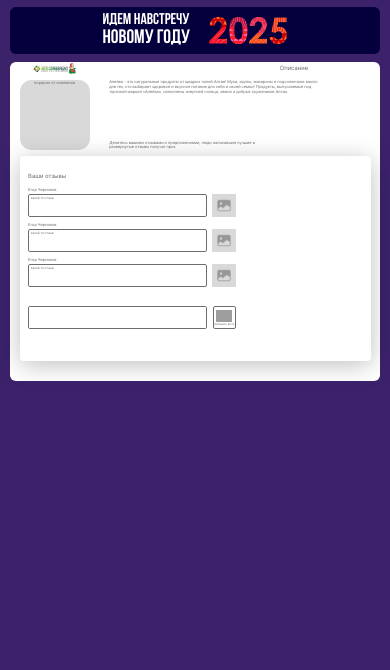
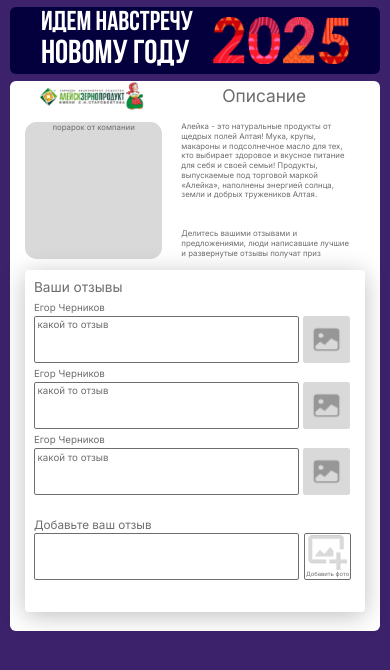
Before and after one commit to Dimasskey/anixPromo, a FastAPI app: page /suppliers in a window 390 px wide. Shown: the part 32-702 px from the top of the page. Run offline with FastAPI, Linux system fonts and the light colour scheme; grey boxes are pictures that could not be loaded.

Commit message:
адаптив для поставщиков фикс для паззлов чтобы с телефона работало
06.11

```diff
--- a/static/css/supplierPageStyle/_mainLogoSuplier.scss
+++ b/static/css/supplierPageStyle/_mainLogoSuplier.scss
@@ -11,7 +11,7 @@
   justify-content: center;
 
   @include mobile {
-    height: 12vw;
+    height: 17vw;
   }
 
   &__heading {
@@ -27,10 +27,18 @@
 
   &__text1 {
     font-size: 4vw;
+
+    @include mobile {
+      font-size: 7vw;
+    }
   }
 
   &__text2 {
     font-size: 5vw;
+
+    @include mobile {
+      font-size: 8.5vw;
+    }
   }
 
   &__image {
@@ -38,7 +46,7 @@
     object-fit: contain;
 
     @include mobile {
-      width: 20vw;
+      width: 35vw;
     }
   }
 }
--- a/static/css/supplierPageStyle/_reviews.scss
+++ b/static/css/supplierPageStyle/_reviews.scss
@@ -8,6 +8,11 @@
   padding: 0.2vw 2.5vw 5vw 2.5vw;
   row-gap: 1.5vw;
 
+  @include mobile {
+    padding: 0.2vw 4vw 5vw 4vw;
+    row-gap: 3vw;
+  }
+
 
   .reviews-header {
     display: flex;
@@ -17,11 +22,20 @@
     &__logo {
       width: 11vw;
       margin-left: 3.5vw;
+
+      @include mobile {
+        width: 27vw;
+      }
     }
 
     &__description {
       font-size: 1.5vw;
       margin-right: 16vw;
+
+      @include mobile {
+        font-size: 4.5vw;
+        margin-right: 15vw;
+      }
     }
   }
 
@@ -36,8 +50,17 @@
       border-radius: 3vw;
       justify-content: center;
 
+      @include mobile {
+        width: 35vw;
+        height: 35vw;
+      }
+
       &__photo {
         font-size: 1vw;
+
+        @include mobile {
+          font-size: 2vw;
+        }
       }
     }
 
@@ -51,8 +74,17 @@
       line-height: 1.25;
       font-size: 1vw;
 
+      @include mobile {
+        width: 59%;
+        font-size: 2vw;
+      }
+
       .reviews-text {
         padding-right: 12vw;
+
+        @include mobile {
+          padding-right: 0;
+        }
       }
     }
   }
@@ -66,10 +98,15 @@
     border-radius: 1vw;
     padding: 1vw 2.2vw 2vw 2.2vw;
 
+
     .reviews-comment-head {
 
       &__text {
         font-size: 1.5vw;
+
+        @include mobile {
+          font-size: 3.5vw;
+        }
       }
     }
 
@@ -80,6 +117,11 @@
       row-gap: 1vw;
       max-height: 26vw;
       overflow-y: auto;
+
+      @include mobile {
+        row-gap: 2vw;
+        max-height: 51vw;
+      }
 
       &::-webkit-scrollbar {
         display: block;
@@ -100,6 +142,12 @@
         "review image";
         height: 8vw;
 
+        @include mobile {
+          grid-template-rows: 4vw 12vw;
+          grid-template-columns: 68vw 14vw;
+          height: 15vw;
+        }
+
         .review-profile-name {
           grid-area: name;
           display: flex;
@@ -107,6 +155,10 @@
 
           &__text {
             font-size: 1vw;
+
+            @include mobile {
+              font-size: 2.5vw;
+            }
           }
         }
 
@@ -117,6 +169,11 @@
           height: 6vw;
           padding: 0.5% 1%;
           font-size: 0.8vw;
+
+          @include mobile {
+            height: 12vw;
+            font-size: 2.5vw;
+          }
         }
 
         .review-image-container {
@@ -131,6 +188,11 @@
           .review-image {
             width: 6vw;
             height: 6vw;
+
+            @include mobile {
+              width: 12vw;
+              height: 12vw;
+            }
           }
         }
       }
@@ -142,8 +204,16 @@
       .review-add-head {
         height: 1.8vw;
 
+        @include mobile {
+          height: 5.8vw;
+        }
+
         &__text {
           font-size: 1vw;
+
+          @include mobile {
+            font-size: 3vw;
+          }
         }
       }
 
@@ -161,6 +231,12 @@
             border: 0.15vw solid #6D6D6D;
             border-radius: 0.5vw;
             padding: 0.5% 1%;
+
+            @include mobile {
+              width: 68vw;
+              height: 12vw;
+              font-size: 2.5vw;
+            }
           }
 
           .review-add-attachment {
@@ -177,12 +253,25 @@
             height: 6vw;
             margin-left: 1.3vw;
 
+            @include mobile {
+              width: 12vw;
+              height: 12vw;
+            }
+
             &__icon {
               width: 4vw;
+
+              @include mobile {
+                width: 10vw;
+              }
             }
 
             &__text {
               font-size: 0.7vw;
+
+              @include mobile {
+                font-size: 1.5vw;
+              }
             }
 
             &-label {
--- a/static/css/supplierPageStyle/supplierMainStyle.css
+++ b/static/css/supplierPageStyle/supplierMainStyle.css
@@ -250,7 +250,7 @@
 }
 @media (max-width: 900px) {
   .supplier-main-logo {
-    height: 12vw;
+    height: 17vw;
   }
 }
 .supplier-main-logo__heading {
@@ -267,8 +267,18 @@
 .supplier-main-logo__text1 {
   font-size: 4vw;
 }
+@media (max-width: 900px) {
+  .supplier-main-logo__text1 {
+    font-size: 7vw;
+  }
+}
 .supplier-main-logo__text2 {
   font-size: 5vw;
+}
+@media (max-width: 900px) {
+  .supplier-main-logo__text2 {
+    font-size: 8.5vw;
+  }
 }
 .supplier-main-logo__image {
   width: 22vw;
@@ -276,7 +286,7 @@
 }
 @media (max-width: 900px) {
   .supplier-main-logo__image {
-    width: 20vw;
+    width: 35vw;
   }
 }
 
@@ -290,6 +300,12 @@
   padding: 0.2vw 2.5vw 5vw 2.5vw;
   row-gap: 1.5vw;
 }
+@media (max-width: 900px) {
+  .reviews-wrapper {
+    padding: 0.2vw 4vw 5vw 4vw;
+    row-gap: 3vw;
+  }
+}
 .reviews-wrapper .reviews-header {
   display: flex;
   align-items: center;
@@ -299,9 +315,20 @@
   width: 11vw;
   margin-left: 3.5vw;
 }
+@media (max-width: 900px) {
+  .reviews-wrapper .reviews-header__logo {
+    width: 27vw;
+  }
+}
 .reviews-wrapper .reviews-header__description {
   font-size: 1.5vw;
   margin-right: 16vw;
+}
+@media (max-width: 900px) {
+  .reviews-wrapper .reviews-header__description {
+    font-size: 4.5vw;
+    margin-right: 15vw;
+  }
 }
 .reviews-wrapper .reviews-gift-and-description {
   display: flex;
@@ -314,8 +341,19 @@
   border-radius: 3vw;
   justify-content: center;
 }
+@media (max-width: 900px) {
+  .reviews-wrapper .reviews-gift-and-description .reviews-gift {
+    width: 35vw;
+    height: 35vw;
+  }
+}
 .reviews-wrapper .reviews-gift-and-description .reviews-gift__photo {
   font-size: 1vw;
+}
+@media (max-width: 900px) {
+  .reviews-wrapper .reviews-gift-and-description .reviews-gift__photo {
+    font-size: 2vw;
+  }
 }
 .reviews-wrapper .reviews-gift-and-description .reviews-description-container {
   display: flex;
@@ -327,8 +365,19 @@
   line-height: 1.25;
   font-size: 1vw;
 }
+@media (max-width: 900px) {
+  .reviews-wrapper .reviews-gift-and-description .reviews-description-container {
+    width: 59%;
+    font-size: 2vw;
+  }
+}
 .reviews-wrapper .reviews-gift-and-description .reviews-description-container .reviews-text {
   padding-right: 12vw;
+}
+@media (max-width: 900px) {
+  .reviews-wrapper .reviews-gift-and-description .reviews-description-container .reviews-text {
+    padding-right: 0;
+  }
 }
 .reviews-wrapper .reviews-comment-wrapper {
   display: flex;
@@ -342,6 +391,11 @@
 .reviews-wrapper .reviews-comment-wrapper .reviews-comment-head__text {
   font-size: 1.5vw;
 }
+@media (max-width: 900px) {
+  .reviews-wrapper .reviews-comment-wrapper .reviews-comment-head__text {
+    font-size: 3.5vw;
+  }
+}
 .reviews-wrapper .reviews-comment-wrapper .reviews-container {
   margin-top: 0.5vw;
   display: flex;
@@ -349,6 +403,12 @@
   row-gap: 1vw;
   max-height: 26vw;
   overflow-y: auto;
+}
+@media (max-width: 900px) {
+  .reviews-wrapper .reviews-comment-wrapper .reviews-container {
+    row-gap: 2vw;
+    max-height: 51vw;
+  }
 }
 .reviews-wrapper .reviews-comment-wrapper .reviews-container::-webkit-scrollbar {
   display: block;
@@ -365,6 +425,13 @@
   grid-template-areas: "name name" "review image";
   height: 8vw;
 }
+@media (max-width: 900px) {
+  .reviews-wrapper .reviews-comment-wrapper .reviews-container .review-container {
+    grid-template-rows: 4vw 12vw;
+    grid-template-columns: 68vw 14vw;
+    height: 15vw;
+  }
+}
 .reviews-wrapper .reviews-comment-wrapper .reviews-container .review-container .review-profile-name {
   grid-area: name;
   display: flex;
@@ -373,6 +440,11 @@
 .reviews-wrapper .reviews-comment-wrapper .reviews-container .review-container .review-profile-name__text {
   font-size: 1vw;
 }
+@media (max-width: 900px) {
+  .reviews-wrapper .reviews-comment-wrapper .reviews-container .review-container .review-profile-name__text {
+    font-size: 2.5vw;
+  }
+}
 .reviews-wrapper .reviews-comment-wrapper .reviews-container .review-container .review-text-container {
   border: 0.15vw solid #6D6D6D;
   border-radius: 0.5vw;
@@ -380,6 +452,12 @@
   height: 6vw;
   padding: 0.5% 1%;
   font-size: 0.8vw;
+}
+@media (max-width: 900px) {
+  .reviews-wrapper .reviews-comment-wrapper .reviews-container .review-container .review-text-container {
+    height: 12vw;
+    font-size: 2.5vw;
+  }
 }
 .reviews-wrapper .reviews-comment-wrapper .reviews-container .review-container .review-image-container {
   display: flex;
@@ -394,14 +472,30 @@
   width: 6vw;
   height: 6vw;
 }
+@media (max-width: 900px) {
+  .reviews-wrapper .reviews-comment-wrapper .reviews-container .review-container .review-image-container .review-image {
+    width: 12vw;
+    height: 12vw;
+  }
+}
 .reviews-wrapper .reviews-comment-wrapper .review-add-container {
   margin-top: 3vw;
 }
 .reviews-wrapper .reviews-comment-wrapper .review-add-container .review-add-head {
   height: 1.8vw;
 }
+@media (max-width: 900px) {
+  .reviews-wrapper .reviews-comment-wrapper .review-add-container .review-add-head {
+    height: 5.8vw;
+  }
+}
 .reviews-wrapper .reviews-comment-wrapper .review-add-container .review-add-head__text {
   font-size: 1vw;
+}
+@media (max-width: 900px) {
+  .reviews-wrapper .reviews-comment-wrapper .review-add-container .review-add-head__text {
+    font-size: 3vw;
+  }
 }
 .reviews-wrapper .reviews-comment-wrapper .review-add-container .review-add-form {
   display: flex;
@@ -418,6 +512,13 @@
   border-radius: 0.5vw;
   padding: 0.5% 1%;
 }
+@media (max-width: 900px) {
+  .reviews-wrapper .reviews-comment-wrapper .review-add-container .review-add-form .review-add-text-input .review-add-textarea {
+    width: 68vw;
+    height: 12vw;
+    font-size: 2.5vw;
+  }
+}
 .reviews-wrapper .reviews-comment-wrapper .review-add-container .review-add-form .review-add-text-input .review-add-attachment {
   display: flex;
   flex-direction: column;
@@ -432,11 +533,27 @@
   height: 6vw;
   margin-left: 1.3vw;
 }
+@media (max-width: 900px) {
+  .reviews-wrapper .reviews-comment-wrapper .review-add-container .review-add-form .review-add-text-input .review-add-attachment {
+    width: 12vw;
+    height: 12vw;
+  }
+}
 .reviews-wrapper .reviews-comment-wrapper .review-add-container .review-add-form .review-add-text-input .review-add-attachment__icon {
   width: 4vw;
 }
+@media (max-width: 900px) {
+  .reviews-wrapper .reviews-comment-wrapper .review-add-container .review-add-form .review-add-text-input .review-add-attachment__icon {
+    width: 10vw;
+  }
+}
 .reviews-wrapper .reviews-comment-wrapper .review-add-container .review-add-form .review-add-text-input .review-add-attachment__text {
   font-size: 0.7vw;
+}
+@media (max-width: 900px) {
+  .reviews-wrapper .reviews-comment-wrapper .review-add-container .review-add-form .review-add-text-input .review-add-attachment__text {
+    font-size: 1.5vw;
+  }
 }
 .reviews-wrapper .reviews-comment-wrapper .review-add-container .review-add-form .review-add-text-input .review-add-attachment-label {
   display: block;
--- a/static/js/auth.js
+++ b/static/js/auth.js
@@ -4,12 +4,10 @@
     const fio = document.getElementById('fio').value;
     const number = document.getElementById('regNumber').value;
 
-    console.log(fio, number);
 
     const response = await fetch('https://promo.tdanix.ru/api/signup', {
         method: 'POST',
         headers: {
-            'accept': 'application/json',
             'Content-Type': 'application/json',
         },
         body: JSON.stringify({
--- a/templates/supplierPage.html
+++ b/templates/supplierPage.html
@@ -118,7 +118,7 @@
                         <div class="review-add-text-input">
                             <textarea class="review-add-textarea" ></textarea>
                             <div class="review-add-attachment">
-                                <img class="review-add-attachment__icon" src="../static/images/globalsImages/addAttachmentIcon.svg">
+                                <img class="review-add-attachment__icon" src="../static/images/globalsImages/addAttachmentIcon.png">
                                 <span class="review-add-attachment__text">Добавить фото</span>
                                 <label class="review-add-attachment-label">
                                     <input class="review-add-attachment-label__input" type="file" accept="image/png, image/jpg, image/jpeg"/>
```
Also changed, not shown: static/js/puzzleGame.js (+69 -6 lines), templates/index.html (+5 -4 lines), static/images/globalsImages/addAttachmentIcon.png (added), static/images/globalsImages/addAttachmentIcon.svg (added), 1 other file.
